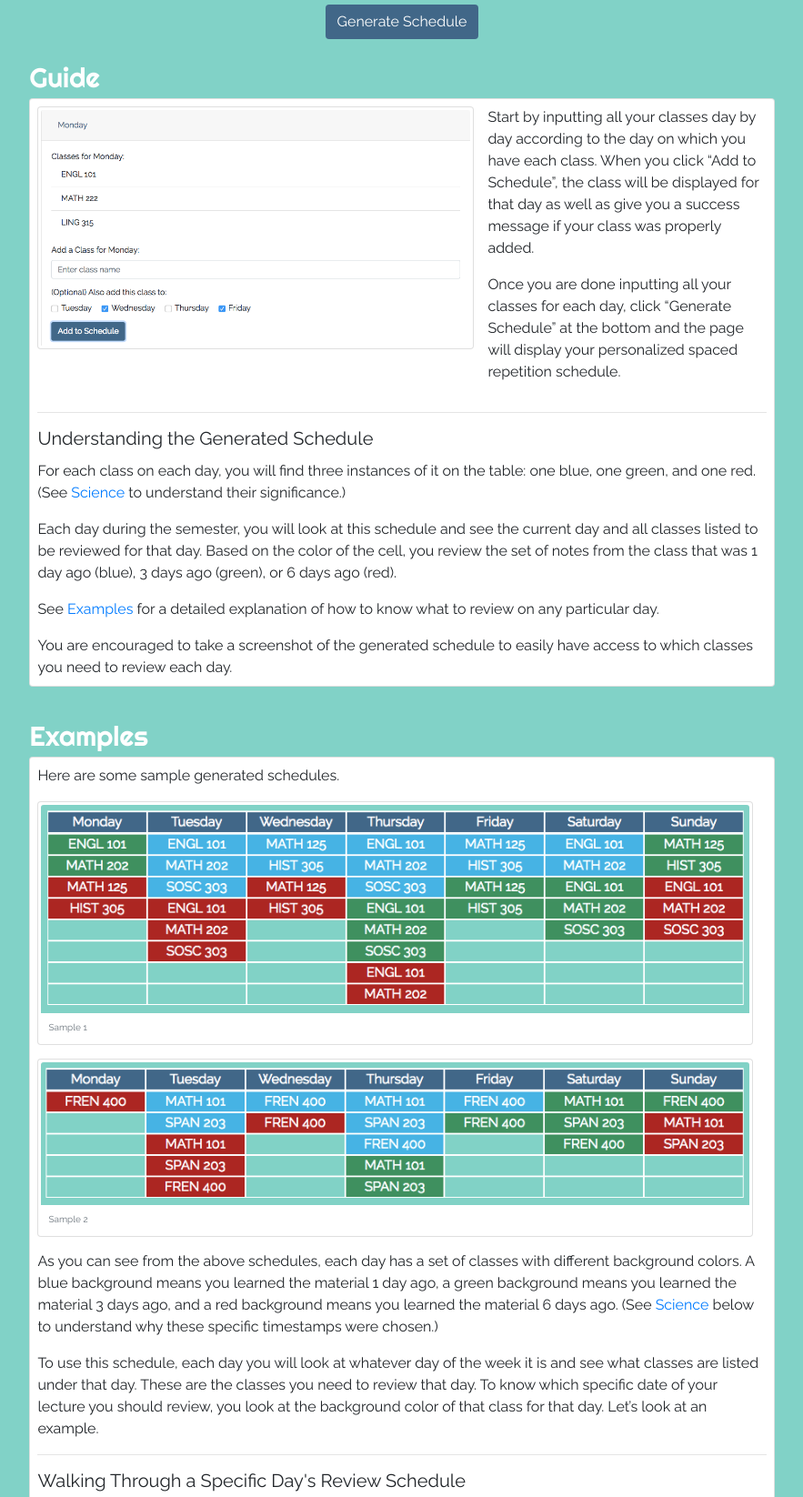
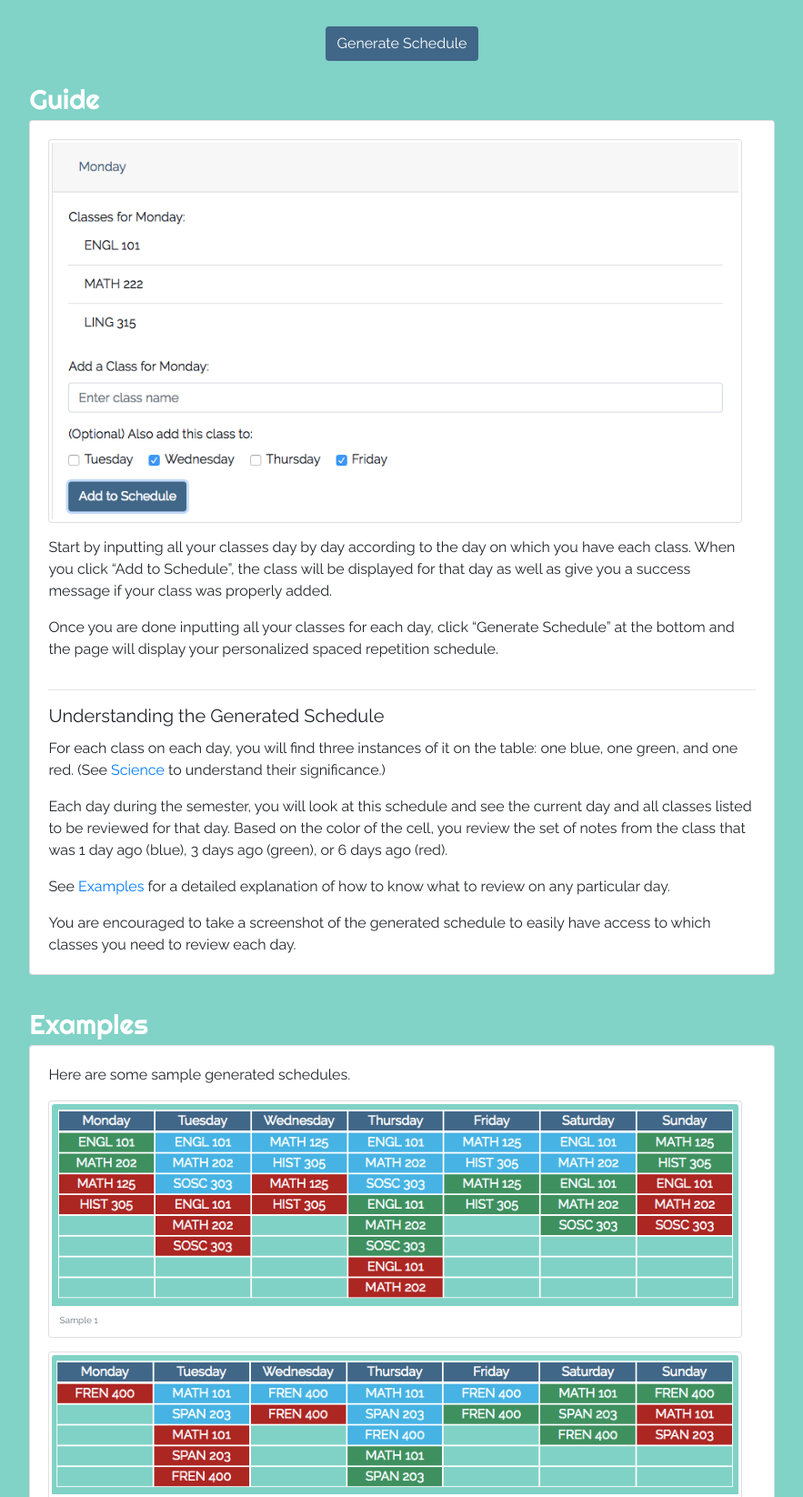
Before and after one commit to JChirolHill/jchirolhill.github.io, a plain HTML site: page SpacedRepetition/index.html in a window 1280 px wide. Shown: the part 853-2499 px from the top of the page at 91% size, without its empty margins (198-1081 px from the left). Drawn offline with nearby package versions, Linux system fonts and the light colour scheme.

Commit message:
style changes to srs

```diff
--- a/SpacedRepetition/index.html
+++ b/SpacedRepetition/index.html
@@ -53,7 +53,7 @@
         <div class="header">Guide</div>
         <div class="card">
           <div class="card-body">
-            <div class="card embeddedImg" style="width: 30rem; float: left;">
+            <div class="card embeddedImg" style="float: left;">
               <img src="Guide_AddClass.png" class="card-img-top" alt="Adding a Class">
             </div>
             <p class="card-text">Start by inputting all your classes day by day according to the day on which you have each class.  When you click “Add to Schedule”, the class will be displayed for that day as well as give you a success message if your class was properly added.</p>
@@ -75,14 +75,14 @@
             <p class="card-text">Here are some sample generated schedules.</p>
             <div class="card embeddedImg" style="float: left;">
               <img src="Sample1.png" class="card-img-top" alt="Sample 1">
-              <div class="card-body">
+              <div class="card-body sectionCard">
                 <p class="card-text text-muted" style="font-size: 10px;">Sample 1</p>
               </div>
             </div>
             <div class="clear"></div>
             <div class="card embeddedImg" style="float: left;">
               <img src="Sample2.png" class="card-img-top" alt="Sample 2">
-              <div class="card-body">
+              <div class="card-body sectionCard">
                 <p class="card-text text-muted" style="font-size: 10px;">Sample 2</p>
               </div>
             </div>
@@ -93,7 +93,7 @@
             <h5 class="card-title">Walking Through a Specific Day's Review Schedule</h5>
             <div class="card embeddedImg" style="width: 10rem; float: left;">
               <img src="TuesdaySample.png" class="card-img-top" alt="Tuesday Sample">
-              <div class="card-body">
+              <div class="card-body sectionCard">
                 <p class="card-text text-muted" style="font-size: 10px;">Zooming in on Tuesday</p>
               </div>
             </div>
@@ -111,7 +111,7 @@
           <div class="card-body">
             <div class="card embeddedImg" style="width: 18rem; float: left;">
               <img src="ForgettingCurve.jpg" class="card-img-top" alt="Forgetting Curve with Spaced Repetition">
-              <div class="card-body">
+              <div class="card-body sectionCard">
                 <p class="card-text text-muted" style="font-size: 10px;">Image curtesy of www.cqeacademy.com</p>
               </div>
             </div>
--- a/SpacedRepetition/styles.css
+++ b/SpacedRepetition/styles.css
@@ -79,7 +79,7 @@ body {
   margin: 20px;
 }
 
-.card-body {
+.sectionCard {
   padding: 0.5rem;
 }
 
```
